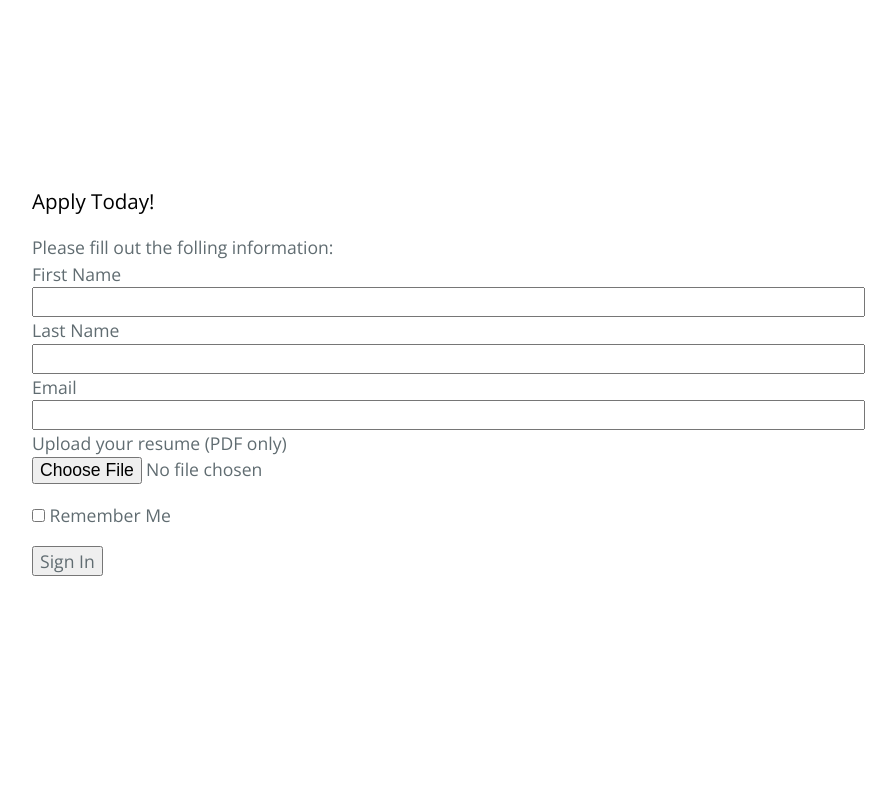
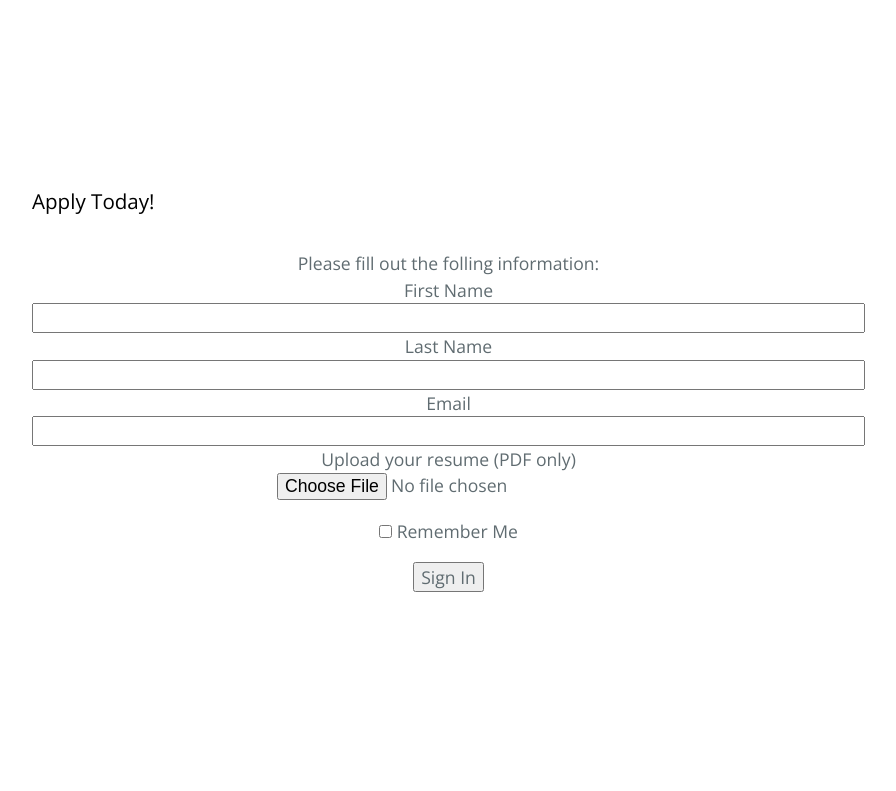
Before and after one commit to samkreter/TigerBuilds-Website, a Flask app: page / in a window 1280 px wide; the page is wider, and only the part inside the window is pictured. Shown: the part 1446-2237 px from the top of that part, without its empty margins (192-1088 px from the left). Run offline with Flask 2, Linux system fonts and the light colour scheme; some libraries are stand-ins or nearby versions.

```diff
--- a/app/static/css/stylesheet.css
+++ b/app/static/css/stylesheet.css
@@ -59,6 +59,17 @@ section {
     .btn + .btn {
       margin-top: 1rem;
       margin-left: 0; } }
+
+#login-form-rapper{
+   display: table;
+   width: 10%;
+}
+#ap-form{
+   display: table-cell;
+   text-align: center;
+   vertical-align: middle;
+}
+
 
 .page-header {
   color: #fff;
--- a/app/templates/index.html
+++ b/app/templates/index.html
@@ -53,9 +53,9 @@
 </section>
 
 <section name="apply-to-event" id="apply-to-event">
-<h3 name="apply-to-event" id="apply-to-event">Apply Today!</h3>
-
-<form action="/login" method="post"  enctype="multipart/form-data" name="login">
+<h3 name="apply-to-event" >Apply Today!</h3>
+<div id="login-form-rapper" align="center">
+  <form align="center" id="ap-form" action="/login" method="post"  enctype="multipart/form-data" name="login">
       {{ form.hidden_tag() }}
       <p>
           Please fill out the folling information:<br>
@@ -73,6 +73,7 @@
       <p><input type="submit" value="Sign In"></p>
   </form>
 
+</div>
 </section>
 
 
--- a/requierments.txt
+++ b/requirements.txt
@@ -11,10 +11,12 @@ Flask-WhooshAlchemy==0.56
 Flask-WTF==0.12
 flipflop==1.0
 guess-language==0.2
+gunicorn==19.4.5
 itsdangerous==0.24
 Jinja2==2.8
 MarkupSafe==0.23
 pbr==1.8.1
+psycopg2==2.6.1
 pytz==2015.7
 six==1.10.0
 speaklater==1.3
```
Also changed, not shown: 1 other file. Lines whose indentation alone changed are shown as unchanged.
